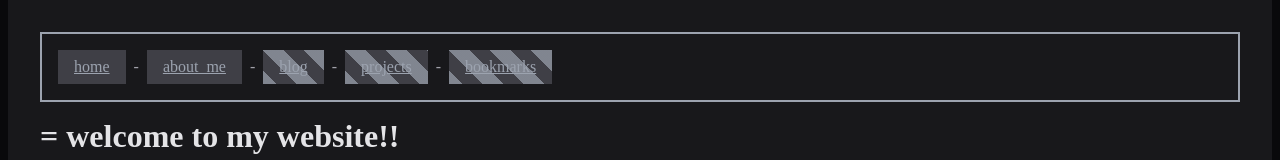
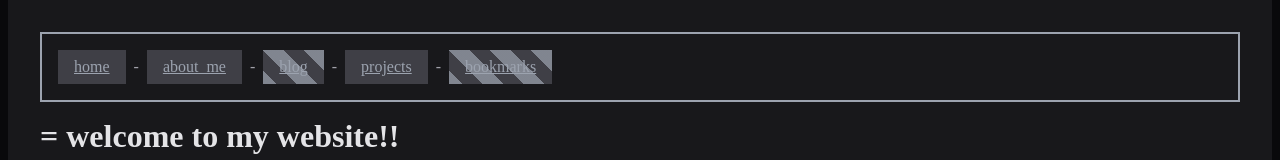
Before and after one commit to kuviidev/site, a Nuxt app: page /about in a window 1280 px wide. Shown: the top 160 px of the page. Built offline with nearby package versions, Linux system fonts and the light colour scheme.

Commit message:
navbar style changes

```diff
--- a/app/components/common/Navbar.vue
+++ b/app/components/common/Navbar.vue
@@ -6,7 +6,7 @@
         <p>-</p>
         <RouterLink to="/blog" class="bg-striped">blog</RouterLink>
         <p>-</p>
-        <RouterLink to="/projects" class="bg-striped">projects</RouterLink>
+        <RouterLink to="/projects">projects</RouterLink>
         <p>-</p>
         <RouterLink to="/bookmarks" class="bg-striped">bookmarks</RouterLink>
         <div class="ml-auto">
@@ -19,7 +19,7 @@
 </template>
 
 <style lang="scss" scoped>
-    a, a:any-link {
+    a {
         @apply flex items-center py-2 px-4 bg-zinc-700 text-gray hover:scale-105 active:scale-95;
     }
 
```
